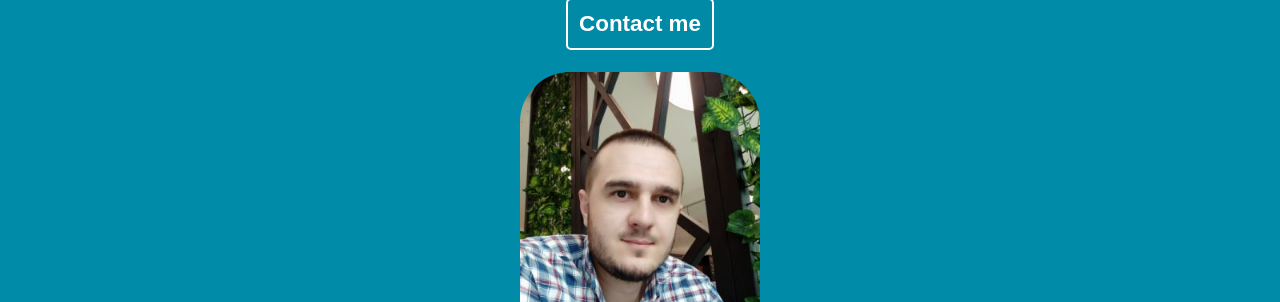
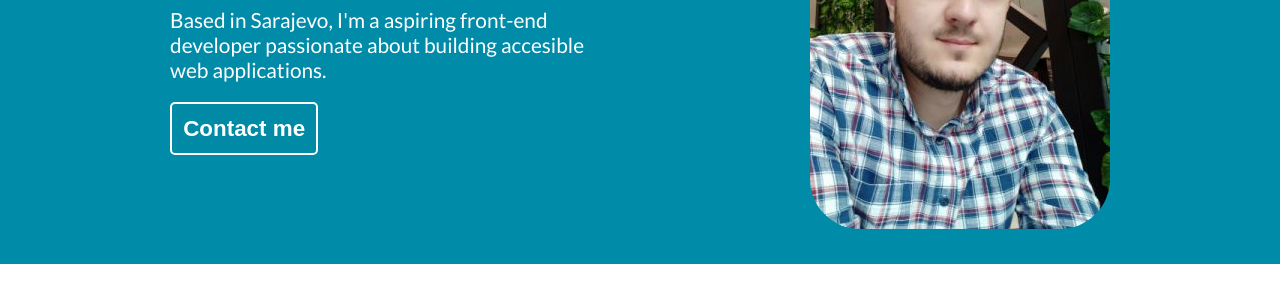
Before and after one commit to Eldin93/Portfolio-website, a plain HTML site: page index.html in a window 1280 px wide. Shown: the part 258-560 px from the top of the page. Drawn offline with Linux system fonts and the light colour scheme.

Commit message:
Adding media query

```diff
--- a/style.css
+++ b/style.css
@@ -159,7 +159,7 @@ body {
   font-weight: 800;
 }
 
-#contact{
+#contact {
   display: flex;
   flex-direction: column;
   background-color: #ffffff;
@@ -169,10 +169,10 @@ body {
   padding: 2em 0;
 }
 
-#contact h1{
+#contact h1 {
   margin-bottom: 1em;
 }
-#contact p{
+#contact p {
   margin-bottom: 1em;
 }
 
@@ -187,7 +187,7 @@ body {
   font-weight: 700;
 }
 
-#contact ul{
+#contact ul {
   display: flex;
   flex-direction: row;
   justify-content: center;
@@ -195,11 +195,11 @@ body {
   list-style: none;
 }
 
-#contact li{
+#contact li {
   margin: 0 1em;
 }
 
-#fab-blue{
+#fab-blue {
   color: #008aa6;
   font-size: 1.5em;
 }
@@ -211,3 +211,34 @@ footer {
   color: #ffffff;
   padding: 1em 0;
 }
+
+/* Media Querry */
+
+@media (min-width: 700px) {
+  .content {
+    display: flex;
+    flex-direction: row;
+    justify-content: center;
+    align-items: center;
+    text-align: left;
+  }
+  .content .image img {
+    width: 100%;
+  }
+  .content .text {
+    width: 50%;
+  }
+  .content .text p {
+    width: 70%;
+  }
+  .project-list {
+    display: flex;
+    flex-direction: row;
+    flex-wrap: wrap;
+    align-items: center;
+    justify-content: center;
+  }
+  .container {
+    max-width: 70%;
+  }
+}
```
